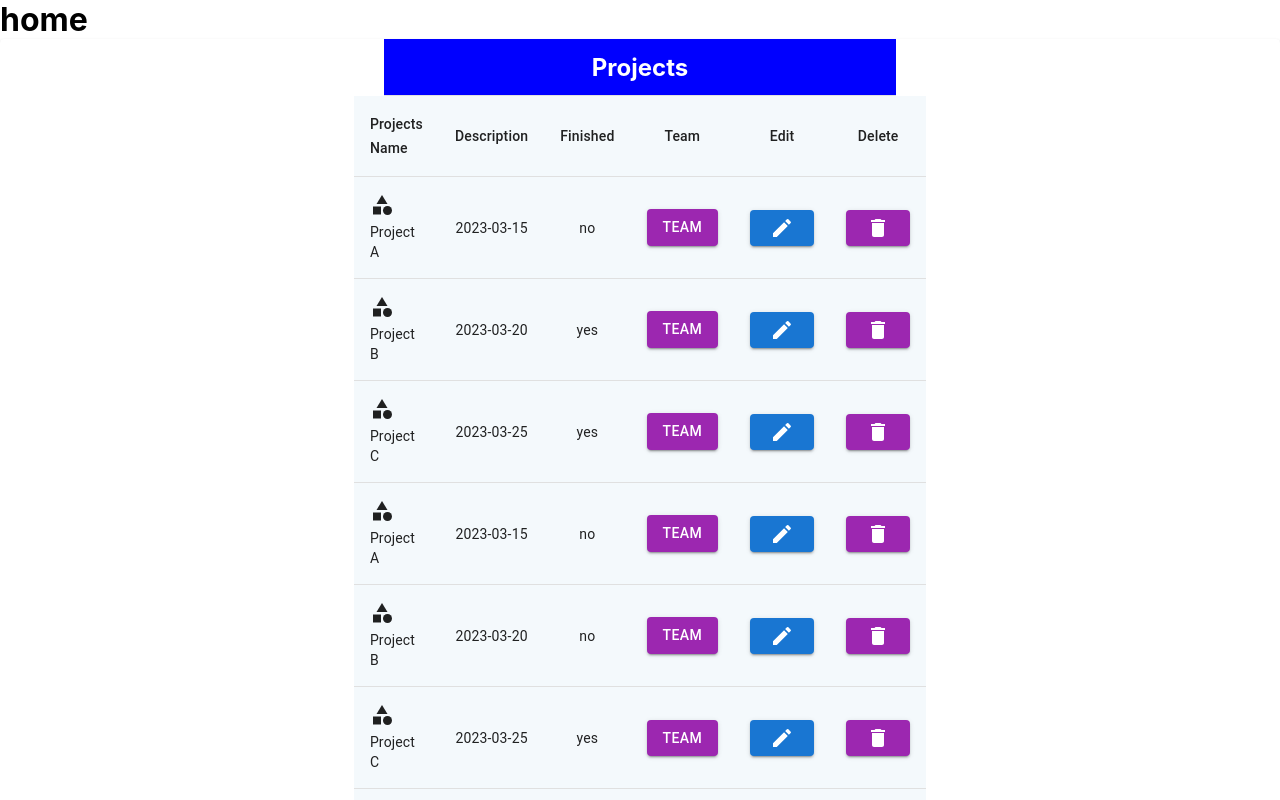
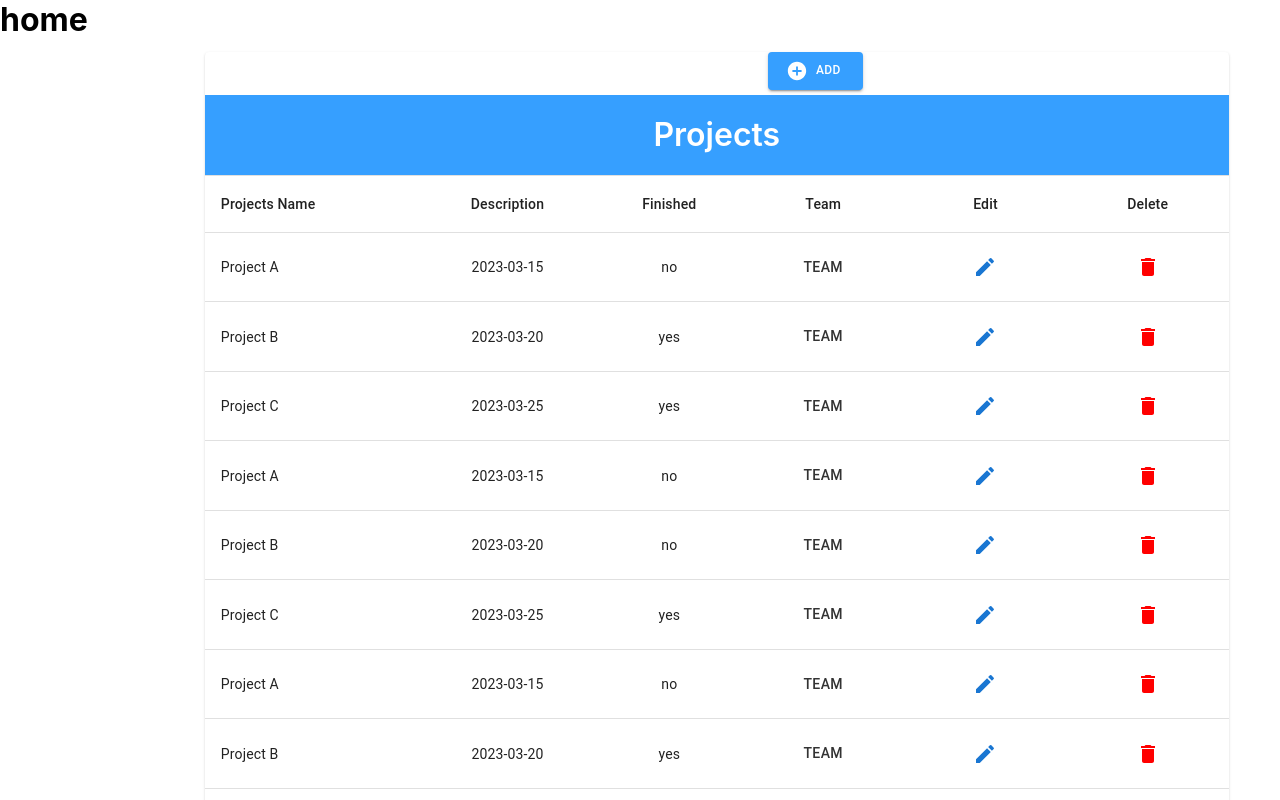
Before and after one commit to JanaTartousy/Advanced-Project, a React (Create React App) app: page /projects in a window 1280 px wide. Shown: the top 800 px of the page. Built offline with nearby package versions, Linux system fonts and the light colour scheme.

Commit message:
fixed style

```diff
--- a/package.json
+++ b/package.json
@@ -7,11 +7,13 @@
     "@emotion/styled": "^11.10.6",
     "@fontsource/roboto": "^4.5.8",
     "@material-ui/core": "^4.12.4",
+    "@material-ui/data-grid": "^4.0.0-alpha.37",
     "@material-ui/icons": "^4.11.3",
     "@mui/icons-material": "^5.11.11",
     "@mui/material": "^5.11.12",
     "@mui/styled-engine-sc": "^5.11.11",
     "@mui/styles": "^5.11.12",
+    "@mui/x-data-grid": "^6.0.1",
     "@testing-library/jest-dom": "^5.16.5",
     "@testing-library/react": "^13.4.0",
     "@testing-library/user-event": "^13.5.0",
--- a/src/pages/projects/projects.css
+++ b/src/pages/projects/projects.css
@@ -0,0 +1,11 @@
+.container {
+  /* background-color: #daf1fc; */
+  height: 70vh;
+  z-index: 1;
+  margin: 1% 1% 3% 16%;
+  width: 80%;
+}
+h2 {
+  font-size: 2rem;
+  font-weight: 600;
+}
--- a/src/pages/projects/projects.js
+++ b/src/pages/projects/projects.js
@@ -1,5 +1,5 @@
 import "./projects.css";
-import React from "react";
+import React, { useState } from "react";
 import Table from "@mui/material/Table";
 import TableBody from "@mui/material/TableBody";
 import TableCell from "@mui/material/TableCell";
@@ -11,15 +11,13 @@ import TableContainer from "@mui/material/TableContainer";
 import { makeStyles } from "@mui/styles";
 import DeleteIcon from "@material-ui/icons/Delete";
 import EditIcon from "@material-ui/icons/Edit";
-import CategoryIcon from "@material-ui/icons/Category";
-import { Box } from "@mui/system";
-// import Add from "@mui/icons-material/Add";
+import AddCircleIcon from "@mui/icons-material/AddCircle";
 
 const useStyles = makeStyles({
   table: {
-    maxWidth: "40%",
-    backgroundColor: "#f4f9fc",
+    height: "70vh",
     margin: "0 auto",
+    width: "90%",
   },
 });
 
@@ -36,20 +34,34 @@ function Projects() {
     { id: 1, name: "Project A", description: "2023-03-15", finished: "no" },
     { id: 2, name: "Project B", description: "2023-03-20", finished: "yes" },
     { id: 3, name: "Project C", description: "2023-03-25", finished: "yes" },
-    { id: 1, name: "Project A", description: "2023-03-15", finished: "no" },
-    { id: 2, name: "Project B", description: "2023-03-20", finished: "no" },
-    { id: 3, name: "Project C", description: "2023-03-25", finished: "yes" },
+
   ];
 
   return (
     <div className="container">
       <TableContainer component={Paper}>
-        <Box sx={{ display: "flex", justifyContent: "center" }}>
-          <Box
-            sx={{
-              width: "40%",
-              height: "56px",
-              backgroundColor: "blue",
+        <Button
+          startIcon={<AddCircleIcon />}
+          style={{
+            fontSize: 12,
+            backgroundColor: "#369fff",
+            color: "white",
+            marginLeft: "55%",
+            marginBottom: "0.5%",
+          }}
+          size="large"
+          onClick={() => alert("You can now add a project")}
+          variant="contained"
+        >
+          Add
+        </Button>
+        <div
+          className="project-header"
+          style={{
+            position: "relative",
+            width: "100%",
+            height: "80px",
+            backgroundColor: "#369FFF",
             display: "flex",
             justifyContent: "center",
             alignItems: "center",
@@ -58,8 +70,8 @@ function Projects() {
           }}
         >
           <h2>Projects</h2>
-          </Box>
-        </Box>
+          <div />
+        </div>
 
         <Table className={classes.table} aria-label="projects table">
           <TableHead>
@@ -91,7 +103,6 @@ function Projects() {
                   scope="row"
                   className="MuiTableCell-root"
                 >
-                  {<CategoryIcon />}
                   {project.name}
                 </TableCell>
                 <TableCell align="center" className="MuiTableCell-root">
@@ -101,17 +112,30 @@ function Projects() {
                   {project.finished}
                 </TableCell>
                 <TableCell align="center" className="MuiTableCell-root">
-                  <Button variant="contained" color="secondary">
+                  <Button
+                    sx={{
+                      color: "#333",
+                      "&:hover": { color: "darkblue" },
+                    }}
+                  >
                     Team
                   </Button>
                 </TableCell>
                 <TableCell align="center" className="MuiTableCell-root">
-                  <Button variant="contained" color="primary">
+                  <Button
+                    sx={{
+                      color: "#1976d2",
+                    }}
+                  >
                     {<EditIcon />}
                   </Button>
                 </TableCell>
                 <TableCell align="center" className="MuiTableCell-root">
-                  <Button variant="contained" color="secondary">
+                  <Button
+                    sx={{
+                      color: "red"
+                    }}
+                  >
                     {<DeleteIcon />}
                   </Button>
                 </TableCell>
```
Also changed, not shown: 1 other file (tests, documents, lock files or other folders). Lines whose indentation alone changed are shown as unchanged.
